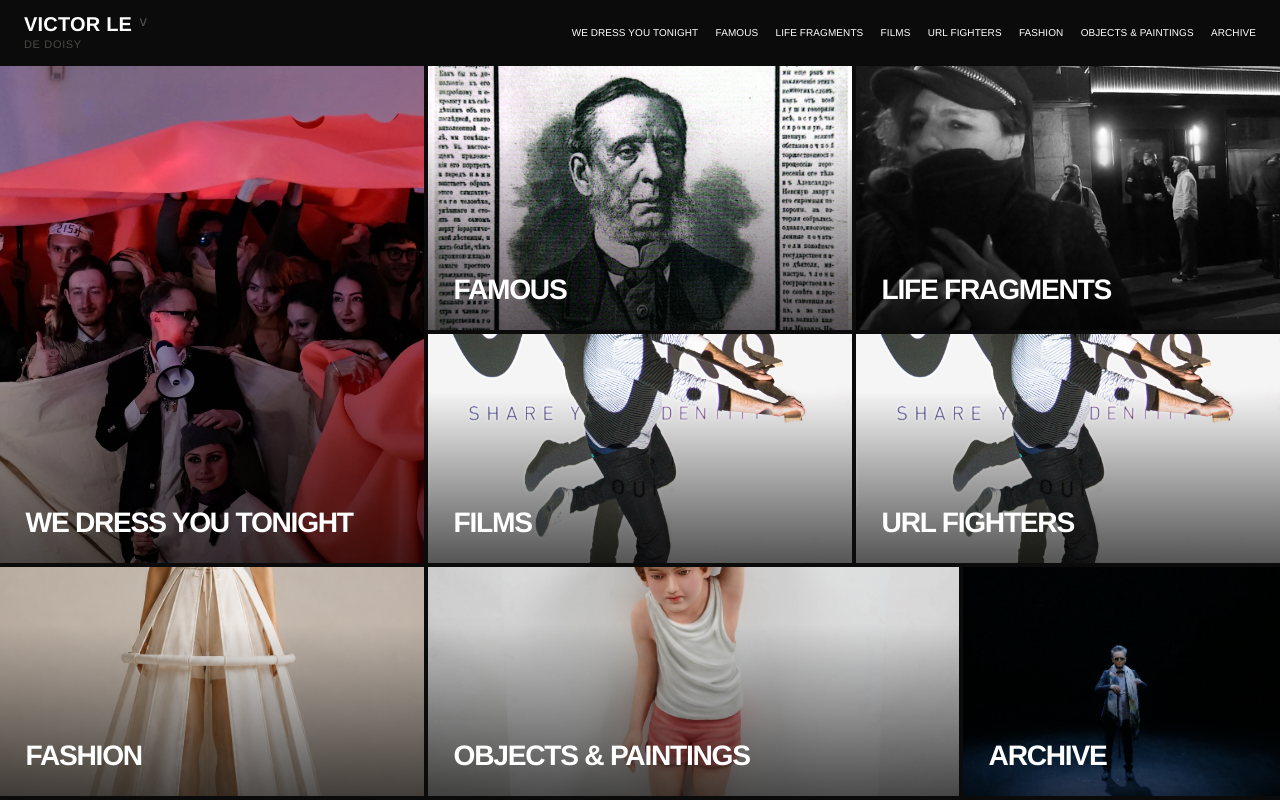
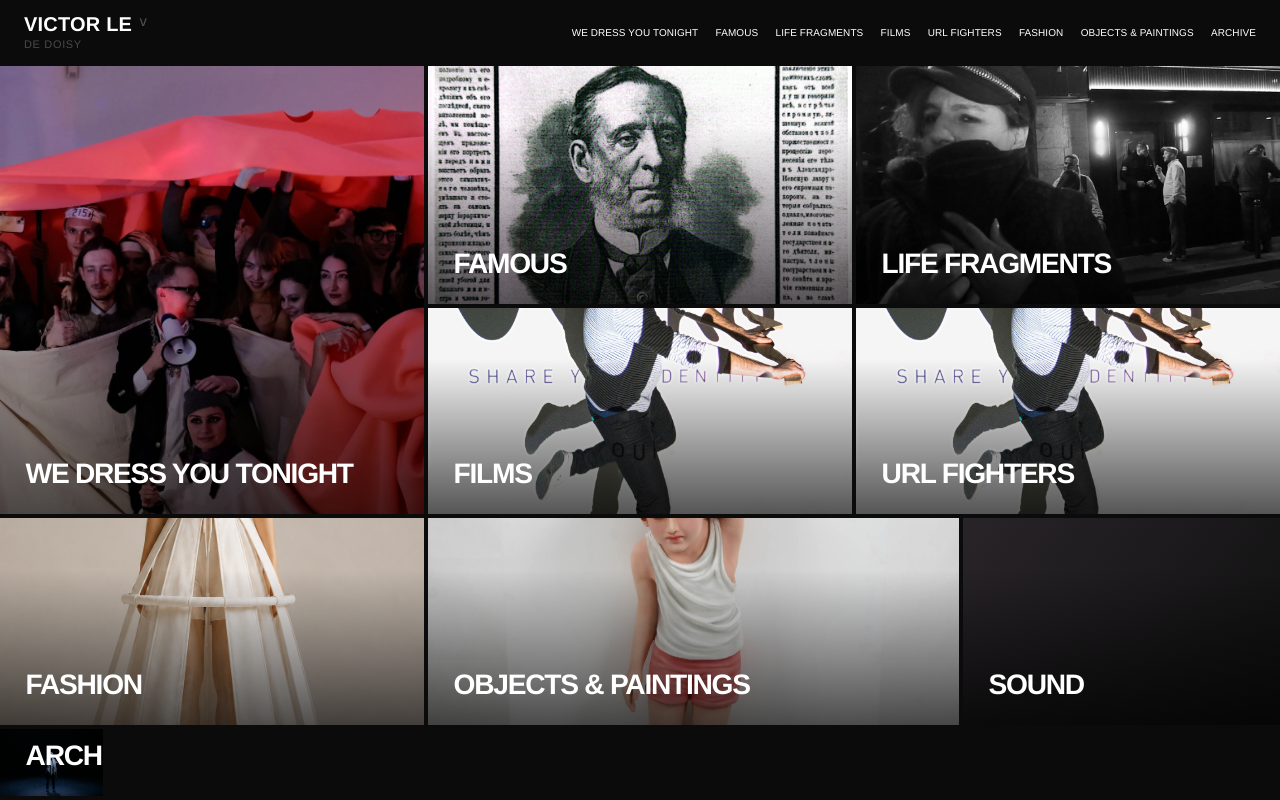
Before and after one commit to victorleparis/victor-le-site, a Next.js app: page / in a window 1280 px wide. Shown: the top 800 px of the page. Built offline with nearby package versions, Linux system fonts and the light colour scheme; no server answers.

Commit message:
Expose Sound independently in project navigation and homepage mosaic

```diff
--- a/components/home/ProjectMosaic.tsx
+++ b/components/home/ProjectMosaic.tsx
@@ -14,6 +14,7 @@ export function ProjectMosaic() {
     { title: "URL FIGHTERS", href: "#url-fighters", image: first("url-fighters"), alt: "URL Fighters — performance archive", className: styles.medium },
     { title: "FASHION", href: "#collections", image: first("collections"), alt: "Fashion and sculptural clothing", className: styles.medium },
     { title: "OBJECTS & PAINTINGS", href: "#works-space-matter", image: first("works-space-matter"), alt: "Sculptures and paintings", className: styles.wide },
+    { title: "SOUND", href: "#sound", image: first("sound"), alt: "Music and sound works", className: styles.medium },
     { title: "ARCHIVE", href: "#princeville", image: first("princeville"), alt: "Artistic archive", className: styles.medium },
   ];
   return <section className={styles.mosaic} aria-label="Explore selected projects">
```
